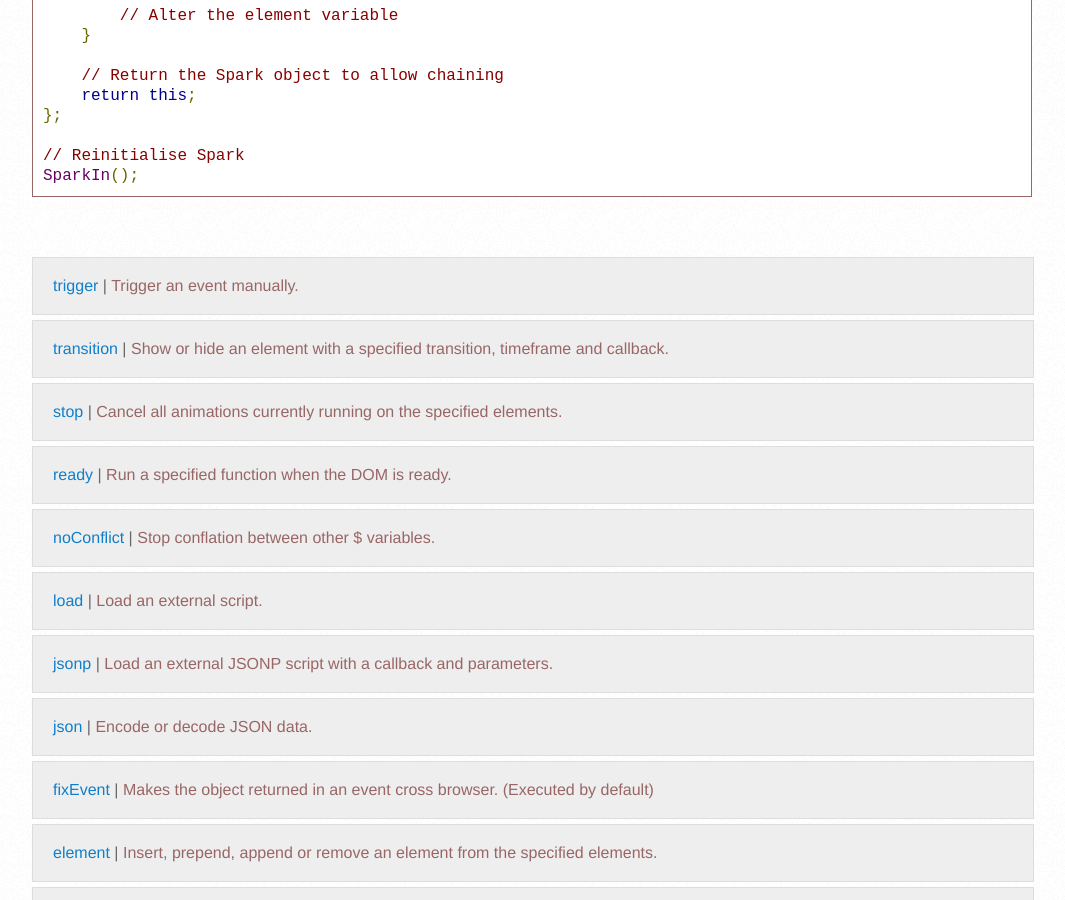
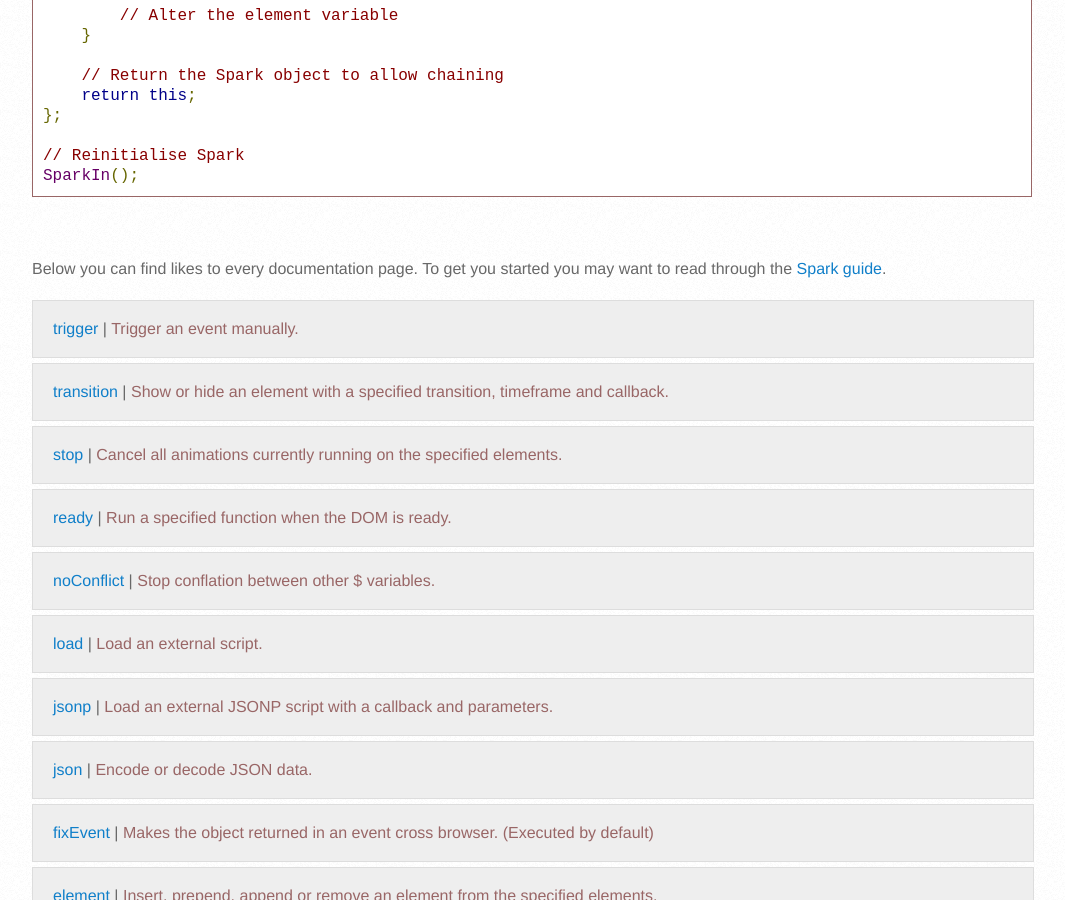
Before and after one commit to Olical/sparkjs.co.uk, a Jekyll site: the page built from documentation.html, in a window 1280 px wide and 900 px high, scrolled down 707 px. Shown: the whole window, without its empty margins (108-1173 px from the left). Built offline with Jekyll 4.4.1, drawn with Linux system fonts in a browser that asks for light colours; Markdown is read by kramdown in place of the engine named in the settings; comment, search, counter and statistics services are not loaded.

Commit message:
Added one more line to the documentation description which contains a link to the Spark guide

```diff
--- a/documentation.html
+++ b/documentation.html
@@ -37,3 +37,5 @@
 // Reinitialise Spark
 SparkIn();
 </pre>
+
+<p>Below you can find likes to every documentation page. To get you started you may want to read through the <a href='/assets/downloads/SparkGuide.pdf'>Spark guide</a>.</p>
```
